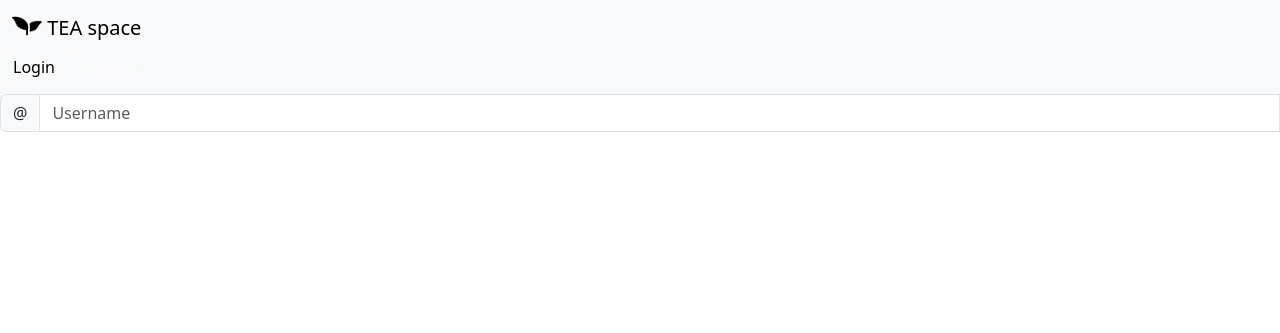
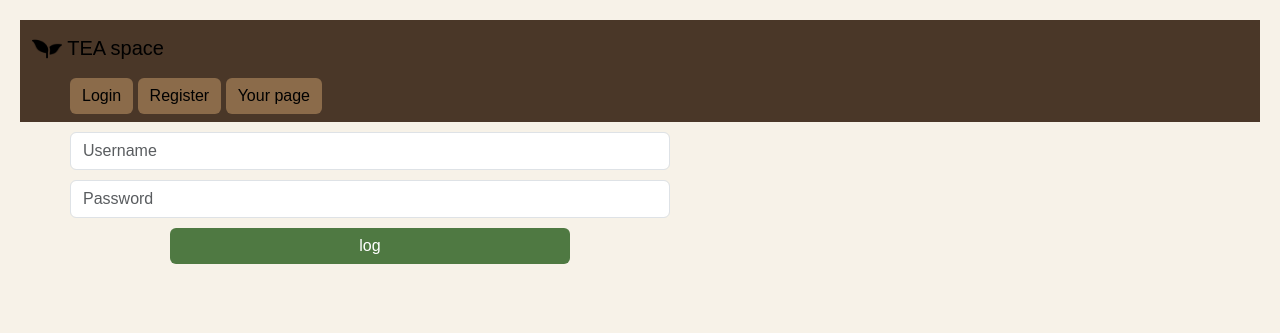
Before and after one commit to gle4ik-lm/flask_first, a Flask app: page /register in a window 1280 px wide. Shown: the top 333 px of the page. Run offline with Flask 3, Linux system fonts and the light colour scheme.

Commit message:
add filter, user page

```diff
--- a/app.py
+++ b/app.py
@@ -4,6 +4,7 @@ from models import init_db
 
 from tea.routes import tea_bp
 from auth.routes import auth_bp
+from user_page.routes import user_bp
 
 app = Flask(__name__)
 app.secret_key = 'secret_key'
@@ -11,5 +12,5 @@ init_db()
 
 app.register_blueprint(tea_bp)
 app.register_blueprint(auth_bp)
-
+app.register_blueprint(user_bp)
 app.run(debug=True)
--- a/auth/routes.py
+++ b/auth/routes.py
@@ -8,16 +8,19 @@ auth_bp = Blueprint('auth', __name__, template_folder='templates')
 @auth_bp.route('/register', methods=['GET', 'POST'])
 def register():
     if request.method == 'POST':
-        username = request.form['username']
-        password = request.form['password']
+        username = request.form.get('username')
+        password = request.form.get('password')
         if is_user_exist(username):
             flash('Username already exists')
             return redirect(url_for('auth.register'))
         else:
-
+            print(request.form)
+            print(username)
+            print(password)
             hash_pass = generate_password_hash(password)
             add_user(username, hash_pass)
-            return redirect(url_for('auth.login'))
+            session['user'] = username
+            return redirect(url_for('tea.home'))
 
     return render_template('auth/register.html')
 
@@ -37,7 +40,7 @@ def login():
             flash(f'Password incorrect!')
             return redirect(url_for('auth.login'))
 
-        session['user'] = user.name
+        session['user'] = user.username
         flash(f'Welcome {username}!')
         return redirect(url_for('tea.home'))
     return render_template('auth/login.html')
--- a/auth/templates/auth/register.html
+++ b/auth/templates/auth/register.html
@@ -8,15 +8,22 @@ Register
           rel="stylesheet"
           integrity="sha384-sRIl4kxILFvY47J16cr9ZwB07vP4J8+LH7qKQnuqkuIAvNWLzeN8tE5YBujZqJLB"
           crossorigin="anonymous">
+<link rel="stylesheet" href="{{ url_for('static', filename='css/main_css.css') }}">
 {% endblock %}
 {% block content %}
 
-<form method = "post">
-    <div class="input-group">
-  <span class="input-group-text" id="visible-addon">@</span>
-  <input type="text" class="form-control" placeholder="Username" aria-label="Username" aria-describedby="visible-addon">
-  <input type="text" class="form-control d-none" placeholder="Hidden input" aria-label="Hidden input" aria-describedby="visible-addon">
+
+<form method = "POST">
+
+    <div class="input-group flex-nowrap">
+        <input name = "username" type="text" class="form-control" placeholder="Username" aria-label="Username" aria-describedby="addon-wrapping">
     </div>
+    <div class="input-group flex-nowrap">
+        <input name = "password" type="password" class="form-control" placeholder="Password" aria-label="Password" aria-describedby="addon-wrapping">
+    </div>
+    <div>
+    <button type="submit" class="btn btn-success">log</button>
+    </div>
+</form>
 
-</form>
 {% endblock %}
--- a/models.py
+++ b/models.py
@@ -26,4 +26,5 @@ class UserTeaPage(BaseModel):
 
 def init_db():
     db.connect()
+    # db.drop_tables([TeaPageDb, UserTeaPage, User])
     db.create_tables([TeaPageDb, UserTeaPage, User])
--- a/static/css/main_css.css
+++ b/static/css/main_css.css
@@ -0,0 +1,84 @@
+:root {
+    --primary-color: #4A3728;
+    --primary-hover: #F7F2E8;
+
+    --danger-color: #e74c3c;
+    --danger-hover: #c0392b;
+
+    --bg-color: #f6f7f8;
+    --card-bg: #ffffff;
+
+    --text-color: #333;
+    --border-color: #eee;
+
+    --success-bg: #e6f7e6;
+}
+
+
+
+body {
+    font-family: Arial, sans-serif;
+    background-color: var(--primary-hover);
+
+    margin: 0;
+    padding: 20px;
+}
+
+.input-group {
+    max-width: 600px;
+    margin-top: 10px;
+    margin-left: 50px;
+}
+
+.bg-success-subtle{
+    background-color:#4A3728 !important;
+}
+
+.btn-success{
+    background:#4F7942;
+    border:none;
+    width: 400px;
+    margin-top: 10px;
+    margin-left: 150px;
+    margin-bottom: 50px;
+}
+
+.btn-success:hover{
+    background:#3F6B37;
+}
+
+.btn-light {
+    background: #8B6B4A ;
+    border:none;
+}
+
+.links {
+    max-width: 600px;
+    margin-top: 10px;
+    margin-left: 50px;
+    background-color: var(--primary-color);
+}
+
+td {
+
+    padding: 10px;
+    text-align: left;
+    border-bottom: 1px solid var(--border-color);}
+
+thead{
+    background:#355E3B;
+    color:white;
+}
+
+tbody tr:nth-child(even){
+    background:#f8f8f8;
+}
+
+tbody tr:hover{
+    background:#E8F5E9;
+}
+
+table {
+    margin-left: 50px;
+    max-width: 1750px;
+}
--- a/templates/base.html
+++ b/templates/base.html
@@ -10,26 +10,37 @@
 
 </head>
 <body>
-<header>
-<nav class="navbar bg-body-tertiary">
-  <div class="container-fluid">
-    <a class="navbar-brand" href="#">
+<header class="header">
+    <nav class="navbar bg-body-tertiary bg-success-subtle">
+        <div class="container-fluid ">
+        <a class="navbar-brand" href="{{ url_for('tea.home') }}">
           <img src='/static/img/tea-leaf.png' alt="Logo" width="30" height="24" class="d-inline-block align-text-top">
           TEA space
         </a>
         </div>
-    <div>
-              {% if 'company' in session %}
+            <div class = 'links'>
+                  {% if 'user' in session %}
                   <a href="{{ url_for('auth.logout') }}" class="btn btn-light" role="button">LogOut</a>
-              <a href="{{ url_for('auth.register') }}" class="btn btn-outline-light" role="button">Register</a>
+                  <a href="{{ url_for('auth.register') }}" class="btn btn-light" role="button">Register</a>
+                  <a href="{{ url_for('tea.to_user_page') }}" class="btn btn-light" role="button">Your page</a>
                   {% else %}
                   <a href="{{ url_for('auth.login') }}" class="btn btn-light" role="button">Login</a>
-              <a href="{{ url_for('auth.register') }}" class="btn btn-outline-light" role="button">Register</a>
+                  <a href="{{ url_for('auth.register') }}" class="btn btn-light" role="button">Register</a>
+                  <a href="{{ url_for('tea.to_user_page') }}" class="btn btn-light" role="button">Your page</a>
                   {% endif %}
             </div>
     </nav>
 </header>
 <main>
+    <div>
+        {% with messages = get_flashed_messages() %}
+        {% for msg in messages %}
+          <div class="alert alert-info" role="alert">
+            {{ msg }}
+          </div>
+        {% endfor %}
+      {% endwith %}
+    </div>
     {% block content %}
     {% endblock %}
 </main>
```
Also changed, not shown: actions.py (+43 -3 lines), auth/templates/auth/login.html (+4 -3 lines), tea/routes.py (+26 -3 lines), tea/templates/tea/MainPage.html (+74 -5 lines), user_page/routes.py (+50 -0 lines), user_page/templates/user_page/user_page.html (+51 -0 lines), db.sqlite. Lines whose indentation alone changed are shown as unchanged.
